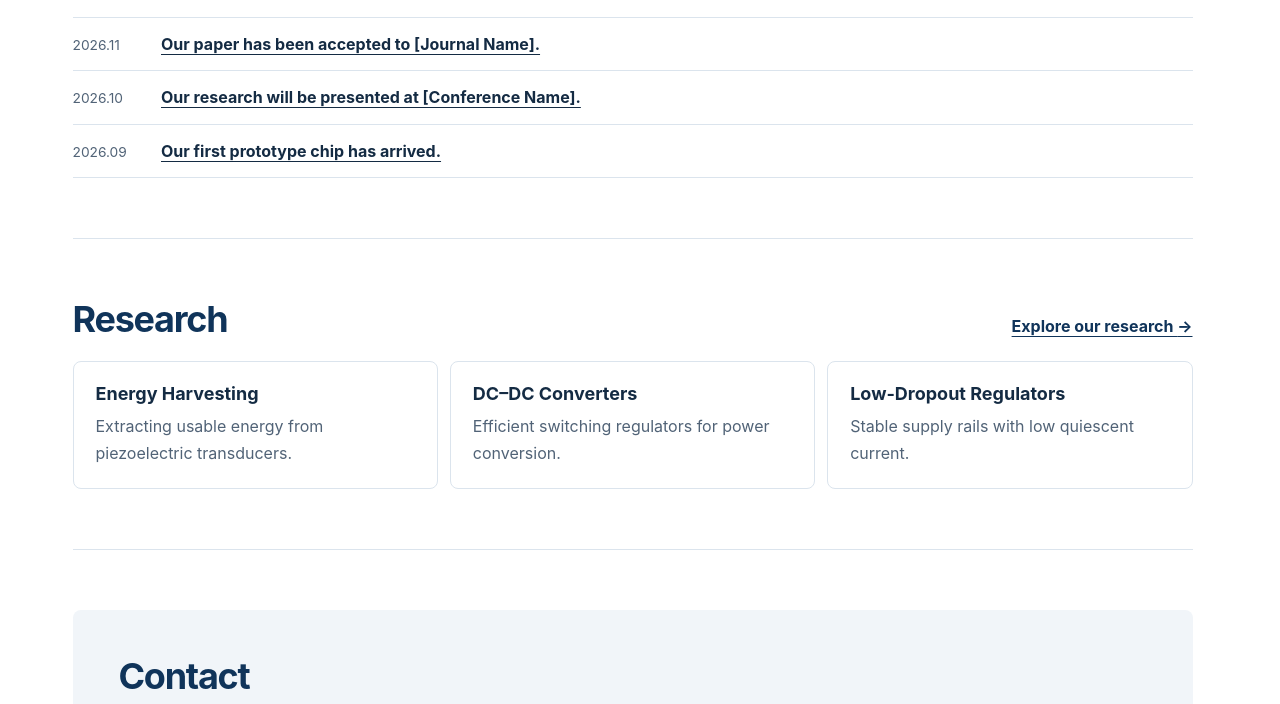
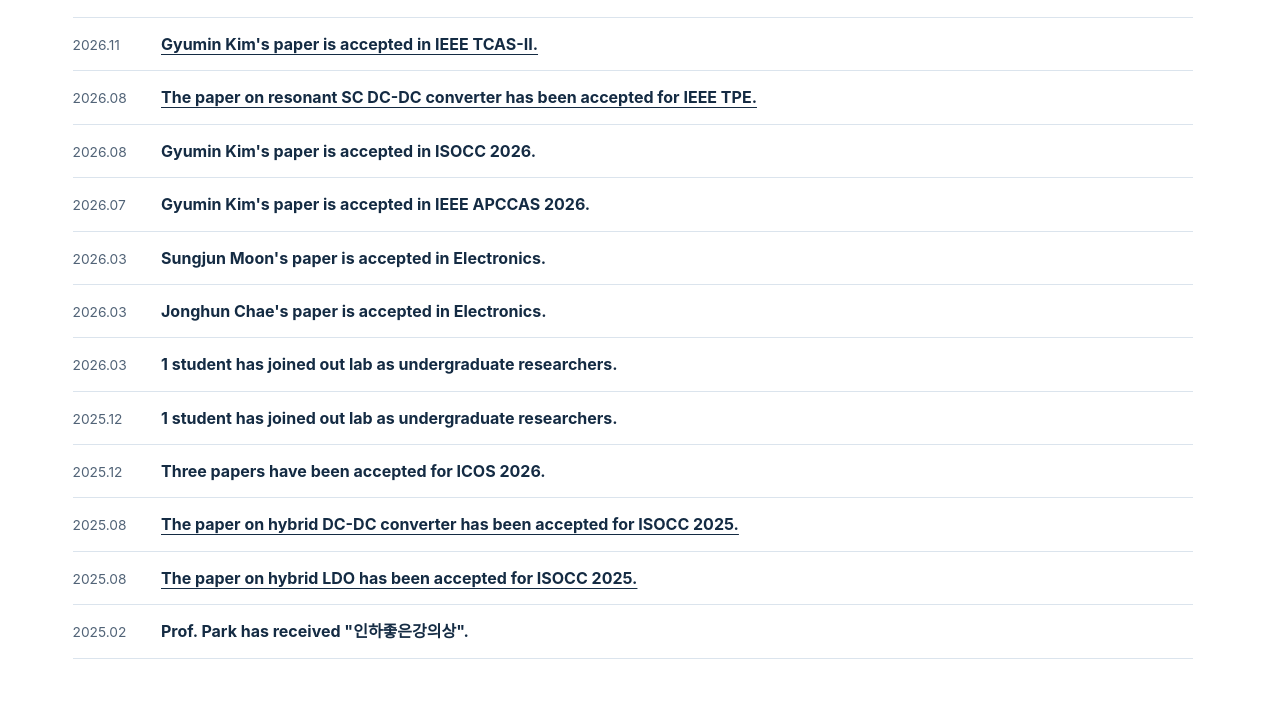
Before and after one commit to INHA-MSSL/mixedsignal-lab, a plain HTML site: page index.html in a window 1280 px wide. Shown: the part 636-1340 px from the top of the page. Drawn offline with Linux system fonts and the light colour scheme.

Commit message:
Update index.html

```diff
--- a/index.html
+++ b/index.html
@@ -74,28 +74,109 @@
 
         <li>
           <span>2026.11</span>
-          <a href="https://www.google.com/"
+          <a href="https://ieeexplore.ieee.org/document/11782431"
              target="_blank"
              rel="noopener noreferrer">
-            <strong>Our paper has been accepted to [Journal Name].</strong>
+            <strong>Gyumin Kim's paper is accepted in IEEE TCAS-II.</strong>
           </a>
         </li>
 
         <li>
-          <span>2026.10</span>
-          <a href="https://www.google.com/"
+          <span>2026.08</span>
+          <a href="https://ieeexplore.ieee.org/document/11662140"
              target="_blank"
              rel="noopener noreferrer">
-            <strong>Our research will be presented at [Conference Name].</strong>
+            <strong>The paper on resonant SC DC-DC converter has been accepted for IEEE TPE.</strong>
           </a>
         </li>
 
         <li>
-          <span>2026.09</span>
-          <a href="https://www.google.com/"
+          <span>2026.08</span>
+          <!-- <a href="https://www.google.com/"
+             target="_blank"
+             rel="noopener noreferrer">  -->
+            <strong>Gyumin Kim's paper is accepted in ISOCC 2026.</strong>
+          </a>
+        </li>
+
+        <li>
+          <span>2026.07</span>
+          <!-- <a href="https://www.google.com/"
+             target="_blank"
+             rel="noopener noreferrer">  -->
+            <strong>Gyumin Kim's paper is accepted in IEEE APCCAS 2026.</strong>
+          </a>
+        </li>
+
+        <li>
+          <span>2026.03</span>
+          <!-- <a href="https://www.google.com/"
+             target="_blank"
+             rel="noopener noreferrer">  -->
+            <strong>Sungjun Moon's paper is accepted in Electronics.</strong>
+          </a>
+        </li>
+
+        <li>
+          <span>2026.03</span>
+          <!-- <a href="https://www.google.com/"
+             target="_blank"
+             rel="noopener noreferrer">  -->
+            <strong>Jonghun Chae's paper is accepted in Electronics.</strong>
+          </a>
+        </li>
+
+        <li>
+          <span>2026.03</span>
+          <!-- <a href="https://www.google.com/"
+             target="_blank"
+             rel="noopener noreferrer">  -->
+            <strong>1 student has joined out lab as undergraduate researchers.</strong>
+          </a>
+        </li>
+
+        <li>
+          <span>2025.12</span>
+          <!-- <a href="https://www.google.com/"
+             target="_blank"
+             rel="noopener noreferrer">  -->
+            <strong>1 student has joined out lab as undergraduate researchers.</strong>
+          </a>
+        </li>
+
+        <li>
+          <span>2025.12</span>
+          <!-- <a href="https://www.google.com/"
+             target="_blank"
+             rel="noopener noreferrer">  -->
+            <strong>Three papers have been accepted for ICOS 2026.</strong>
+          </a>
+        </li>
+
+        <li>
+          <span>2025.08</span>
+          <a href="https://ieeexplore.ieee.org/document/11329753"
              target="_blank"
              rel="noopener noreferrer">
-            <strong>Our first prototype chip has arrived.</strong>
+            <strong>The paper on hybrid DC-DC converter has been accepted for ISOCC 2025.</strong>
+          </a>
+        </li>
+
+        <li>
+          <span>2025.08</span>
+          <a href="https://ieeexplore.ieee.org/document/11330020"
+             target="_blank"
+             rel="noopener noreferrer">
+            <strong>The paper on hybrid LDO has been accepted for ISOCC 2025.</strong>
+          </a>
+        </li>
+
+        <li>
+          <span>2025.02</span>
+          <!-- <a href="https://www.google.com/"
+             target="_blank"
+             rel="noopener noreferrer">  -->
+            <strong>Prof. Park has received "인하좋은강의상".</strong>
           </a>
         </li>
 
```
